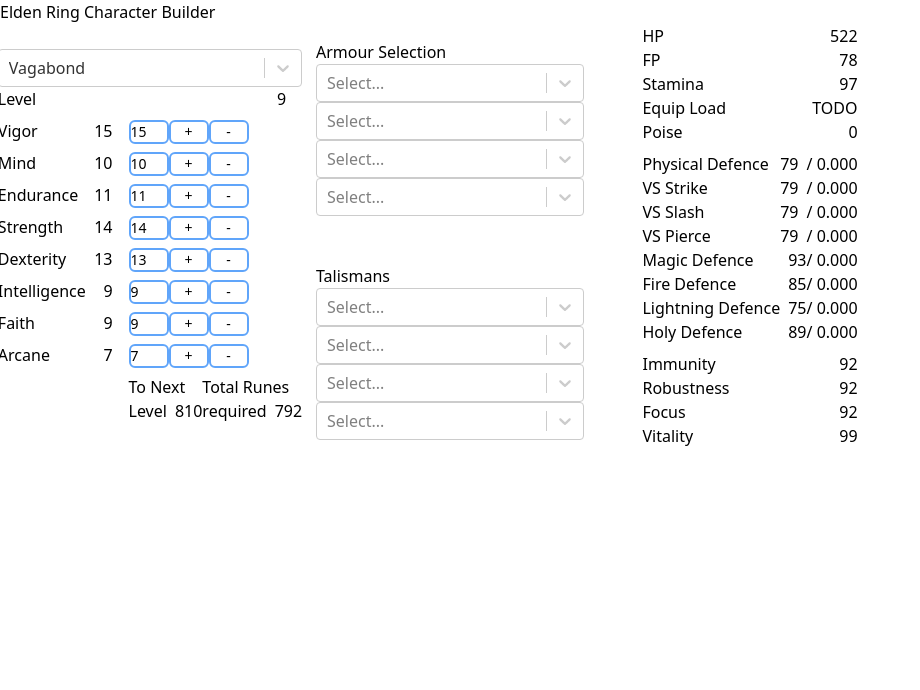
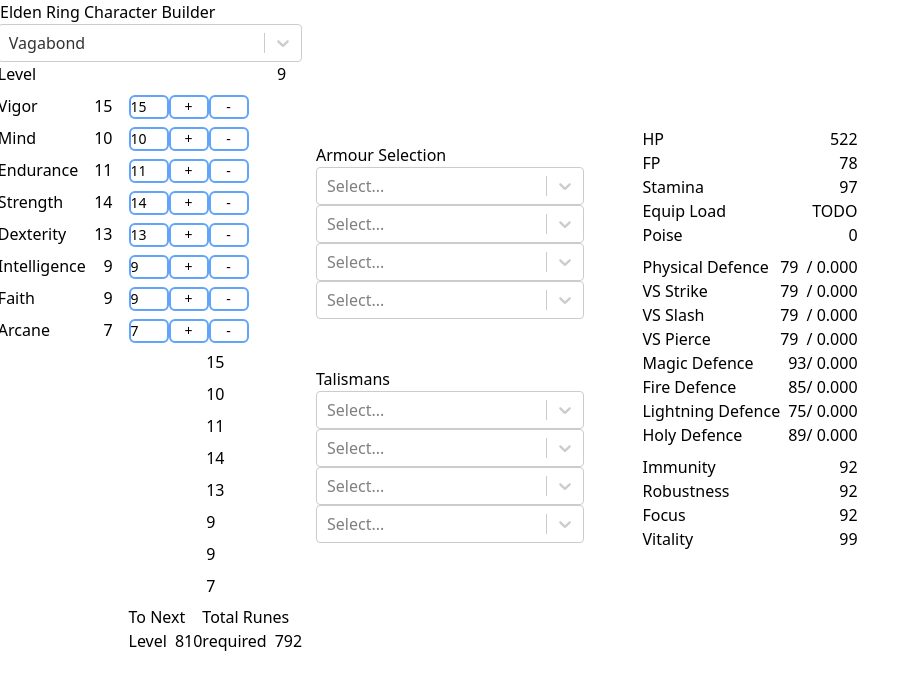
Before and after one commit to TwilDev/er-character-planner, a Next.js app: page / in a window 1280 px wide. Shown: the top 690 px of the page, without its empty margins (0-920 px from the left). Built offline with nearby package versions, Linux system fonts and the light colour scheme.

Commit message:
wip stat modifiers

```diff
--- a/components/builder/CoreBuilder.tsx
+++ b/components/builder/CoreBuilder.tsx
@@ -1,5 +1,6 @@
 import ClassPicker from "./ClassPicker"
 import RuneCount from "./RuneCount"
+import FinalStats from "@/components/stats/FinalStats"
 import { useContext } from "react"
 import { ClassContext } from "@/context/classContext"
 import { useState, useEffect } from "react"
@@ -10,6 +11,7 @@
     stats,
     setStats,
     total,
+    setTotalStats,
     setTotal,
     level,
     setLevel,
@@ -19,7 +21,7 @@
     statChange,
   } = useContext(ClassContext)
 
-
+  // Ensures stats are within the range of the base stats for their starter class and 99 and ensures to avoid NaN values
   const validateStat = (label: keyof IStats, stat: any) => {
     if (stat < baseStats[label] || isNaN(stat)) {
       return baseStats[label]
@@ -30,13 +32,14 @@
     return stat;
   }
 
-  //Update stats to be changed
+  //Handle individual stat changes and update holding state to be used for final stats
   const updateStats = (stat: keyof IStats, value: string) => {
     const newValue = value === '' ? '' : parseInt(value, 10)
     const newStats: IStats = { ...stats, [stat]: newValue }
     setChangeStats(newStats)
   }
 
+  /* Handles updating stats across the board & calculating values associated with stats */
   const handleStatChange = (stat: keyof IStats, value: string) => {
     // add stat key to statChange array if it doesn't exist
     if (!statChange.includes(stat)) {
@@ -48,6 +51,7 @@
     const newStats: IStats = { ...changeStats, [stat]: validatedStat }
     setChangeStats(newStats)
     setStats(newStats)
+    setTotalStats(newStats)
     setTotal(Object.values(newStats).reduce((acc, val) => acc + val, 0))
     setLevel(Object.values(newStats).reduce((acc, val) => acc + val, 0) - 79)
   }
@@ -107,6 +111,7 @@
 
             );
           })}
+          <FinalStats />
           <RuneCount />
         </div>
       </div>
--- /dev/null
+++ b/components/stats/FinalStats.tsx
@@ -0,0 +1,62 @@
+import { useContext } from "react"
+import { ClassContext } from "@/context/classContext"
+import { EffectContext } from "@/context/effectContext"
+import { useState, useEffect } from 'react'
+
+export default function FinalStats() {
+
+  const { totalStats } = useContext(ClassContext)
+  const { effects } = useContext(EffectContext)
+
+  // state that holds all stat modifiers from effects, is an object wth key of stat and value of modifier
+  const [statModifiers, setStatModifiers] = useState<IStats>(
+    {
+      vigor: 0,
+      mind: 0,
+      endurance: 0,
+      strength: 0,
+      dexterity: 0,
+      intelligence: 0,
+      faith: 0,
+      arcane: 0
+    }
+  )
+  useEffect(() => {
+   console.log(effects)
+    // extract all stat modifiers from each effect
+    let newStatModifiers: any = {}
+    effects.forEach(effect => {
+      // Check if effect has any key matching a stat in Itats vigor, mind, etc.
+      Object.keys(effect).forEach(key => {
+        let index = 0
+        console.log(key, "index", index)
+        if (Object.keys(statModifiers).includes(key)) {
+          // if key exists, add it to newStatModifiers
+
+          newStatModifiers = {
+            ...newStatModifiers,
+            [key]: effects[key as any]
+
+          }
+        }
+        index += 1
+      })
+    })
+    console.log(newStatModifiers)
+  }, [totalStats, effects])
+
+  return (
+    <div className="flex justify-center items-top gap-4">
+      <div className="flex flex-col gap-2">
+        {Object.keys(totalStats).map((stat, i) => {
+          const statValue: number = totalStats[stat as keyof IStats]
+          return (
+            <div key={i} className='flex justify-between w-full'>
+              <p>{statValue}</p>
+            </div>
+          )
+        })}
+      </div>
+    </div>
+  )
+}
--- a/context/classContext.tsx
+++ b/context/classContext.tsx
@@ -7,6 +7,8 @@
   setBaseStats: React.Dispatch<React.SetStateAction<IStats>>
   stats: IStats
   setStats: React.Dispatch<React.SetStateAction<IStats>>
+  totalStats: IStats
+  setTotalStats: React.Dispatch<React.SetStateAction<IStats>>
   changeStats: IStats
   setChangeStats: React.Dispatch<React.SetStateAction<IStats>>
   total: number
@@ -37,6 +39,9 @@
 
   // Current User Build
   const [stats, setStats] = useState<IStats>(baseStats)
+
+  // Total stats including modiefiers from Equipment, Great Runes, etc.
+  const [totalStats, setTotalStats] = useState<IStats>(stats)
 
   //placeholder for stats that are changed
   const [changeStats, setChangeStats] = useState<IStats>(stats)
@@ -107,6 +112,8 @@
       setBaseStats,
       stats,
       setStats,
+      totalStats,
+      setTotalStats,
       changeStats,
       setChangeStats,
       total,
```
Also changed, not shown: hooks/useGetTotalStats.ts (added).
